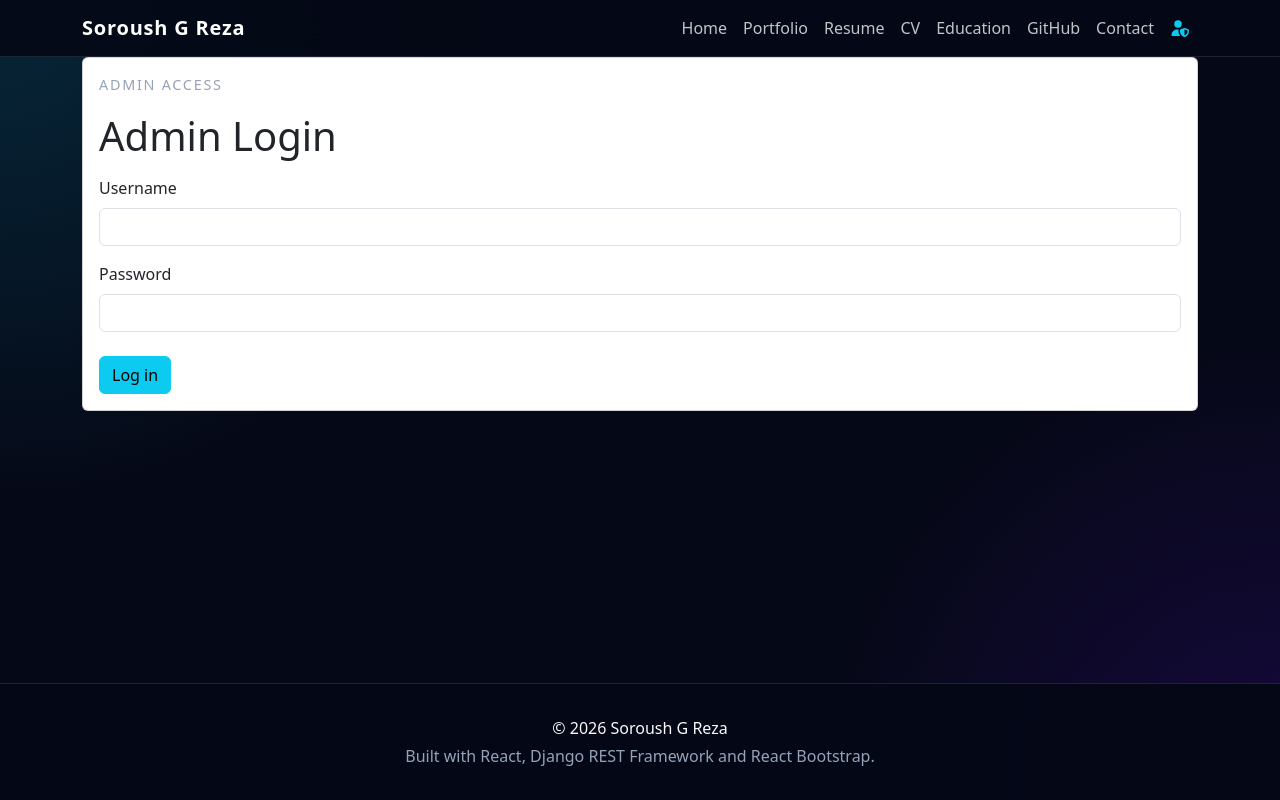
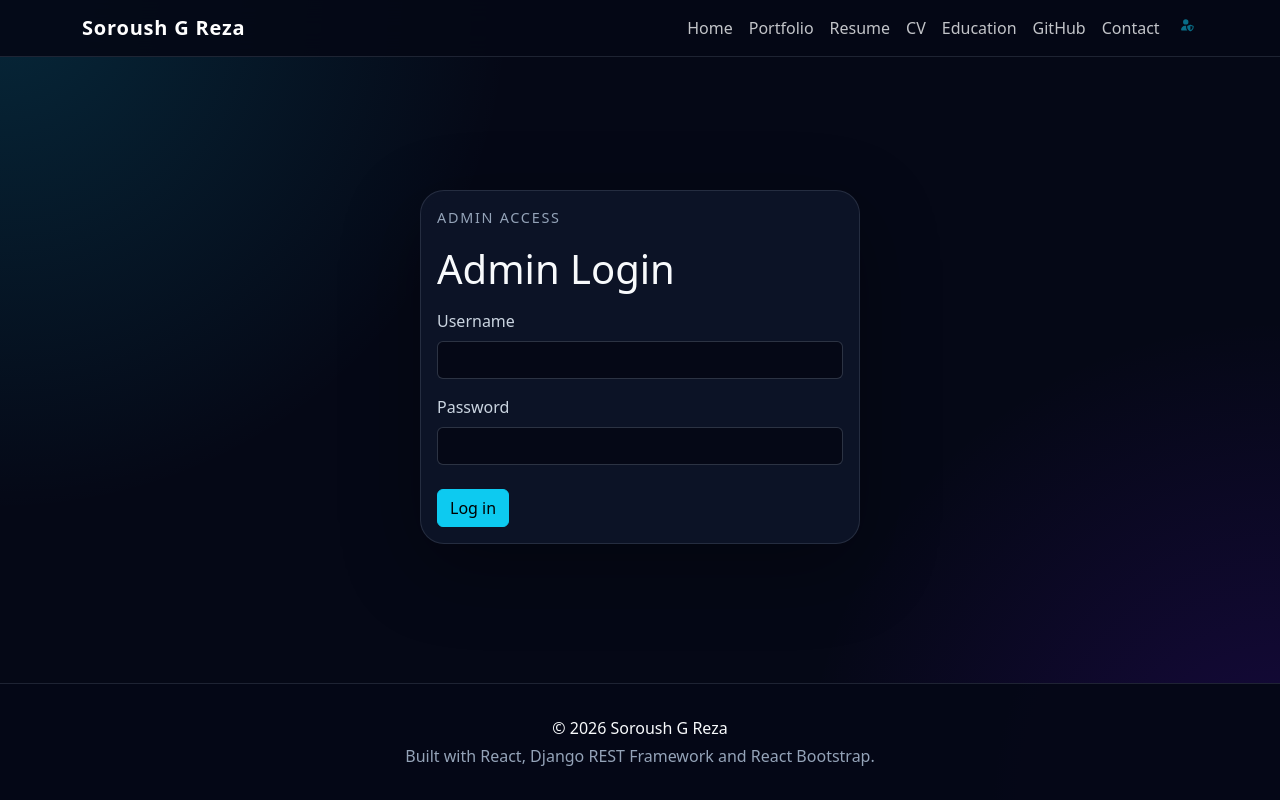
Before and after one commit to SoroushGReza/SoroushWebsite, a React app in the folder frontend/: page /admin-login in a window 1280 px wide. Built offline with nearby package versions, Linux system fonts and the light colour scheme; no server answers; the HTML template or start-up script is replaced by a standard one.

Commit message:
Style admin login page and subtle admin icon

```diff
--- a/frontend/src/index.css
+++ b/frontend/src/index.css
@@ -145,3 +145,62 @@ main {
     letter-spacing: -0.04em;
   }
 }
+
+/* ------------------------- Admin ------------------------- */
+.admin-nav-icon {
+  color: rgba(248, 250, 252, 0.18) !important;
+  font-size: 0.72rem;
+  opacity: 0.4;
+  padding-left: 0.75rem !important;
+  padding-right: 0.25rem !important;
+  transition:
+    color 0.2s ease,
+    opacity 0.2s ease;
+}
+
+.admin-nav-icon:hover,
+.admin-nav-icon.active {
+  color: rgba(13, 202, 240, 0.7) !important;
+  opacity: 0.75;
+}
+
+.admin-nav-button {
+  border: 0;
+  text-decoration: none;
+  line-height: 1;
+  margin-top: 0.45rem;
+}
+
+.admin-login-section {
+  min-height: calc(100vh - 180px);
+  display: flex;
+  align-items: center;
+  justify-content: center;
+  padding: 4rem 0;
+}
+
+.admin-login-card {
+  width: min(100%, 440px);
+  background: rgba(15, 23, 42, 0.82);
+  border: 1px solid rgba(148, 163, 184, 0.18);
+  border-radius: 1.5rem;
+  color: #f8fafc;
+  box-shadow: 0 24px 80px rgba(0, 0, 0, 0.32);
+}
+
+.admin-login-card .form-label {
+  color: #cbd5e1;
+}
+
+.admin-login-card .form-control {
+  color: #f8fafc;
+  background: rgba(5, 8, 22, 0.9);
+  border: 1px solid rgba(148, 163, 184, 0.28);
+}
+
+.admin-login-card .form-control:focus {
+  background: rgba(5, 8, 22, 0.95);
+  color: #f8fafc;
+  border-color: #0dcaf0;
+  box-shadow: 0 0 0 0.2rem rgba(13, 202, 240, 0.15);
+}
```
